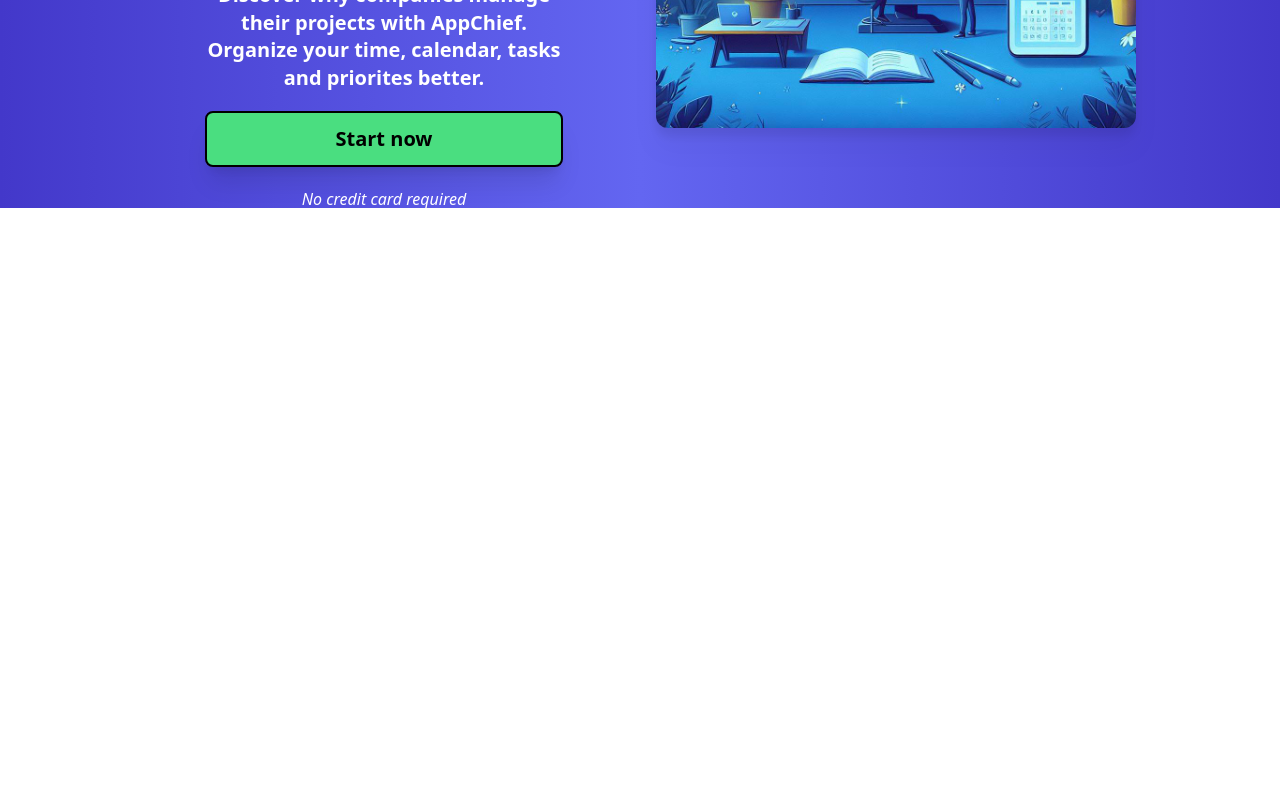
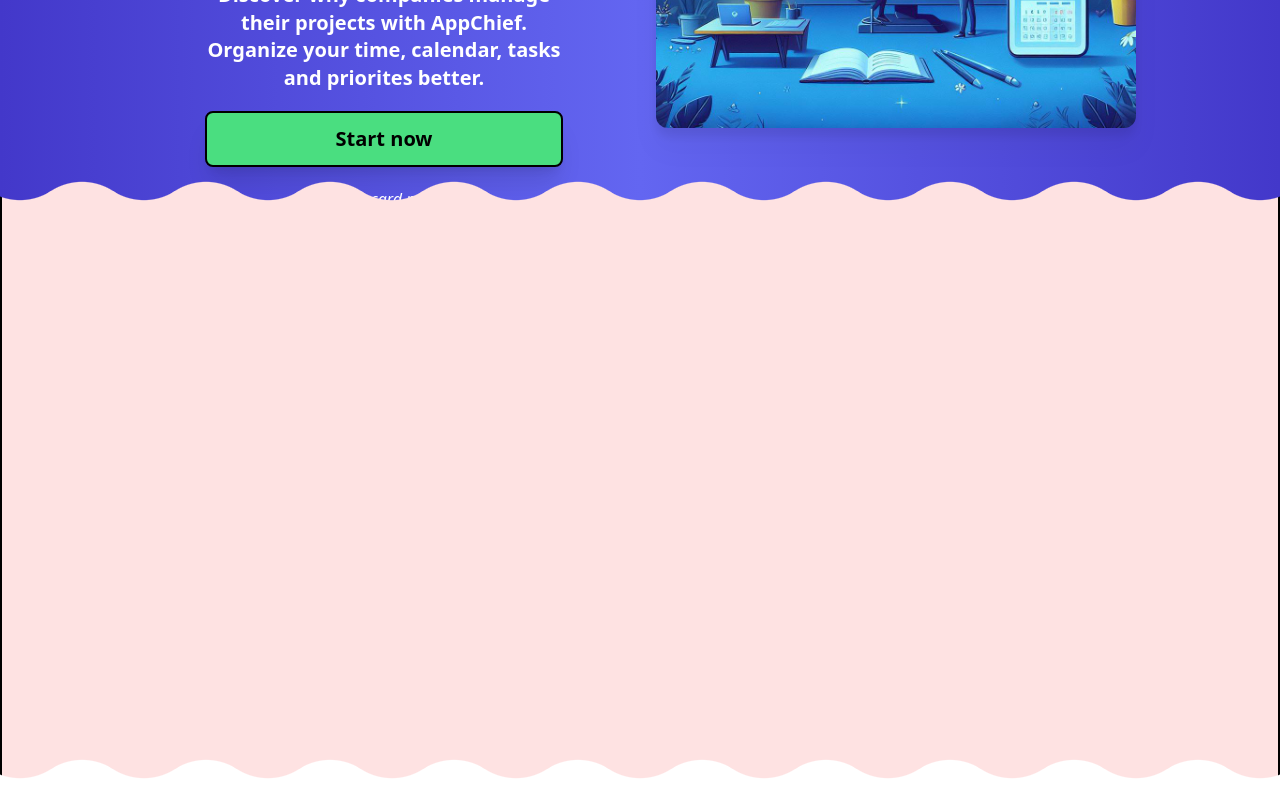
Before and after one commit to piotrjass/Angular-Manager-App, an Angular app: page / in a window 1280 px wide. Shown: the part 518-1318 px from the top of the page. Before the commit the page ends 800 px from the top, so only its background shows below. Built offline with nearby package versions, Linux system fonts and the light colour scheme.

Commit message:
Added wavy shape

```diff
--- /dev/null
+++ b/src/core/components/landing-page/short-description/short-description.component.css
@@ -0,0 +1,12 @@
+.box {
+  --mask: radial-gradient(57.18px at 50% 79.05px, #000 99%, #0000 101%)
+      calc(50% - 62px) 0/124px 51% repeat-x,
+    radial-gradient(57.18px at 50% -48.05px, #0000 99%, #000 101%) 50% 31px/124px
+      calc(51% - 31px) repeat-x,
+    radial-gradient(57.18px at 50% calc(100% - 79.05px), #000 99%, #0000 101%)
+      50% 100%/124px 51% repeat-x,
+    radial-gradient(57.18px at 50% calc(100% + 48.05px), #0000 99%, #000 101%)
+      calc(50% - 62px) calc(100% - 31px) / 124px calc(51% - 31px) repeat-x;
+  -webkit-mask: var(--mask);
+  mask: var(--mask);
+}
--- /dev/null
+++ b/src/core/components/landing-page/short-description/short-description.component.html
@@ -0,0 +1,3 @@
+<div class="box w-[full] mt-[-3rem] h-[40rem] bg-red-100 border-2 border-black">
+  <p>works</p>
+</div>
--- a/src/layout/home/home-page/home-page.component.html
+++ b/src/layout/home/home-page/home-page.component.html
@@ -1,2 +1,3 @@
 <app-top-navbar></app-top-navbar>
 <app-hero-section></app-hero-section>
+<app-short-description></app-short-description>
--- a/src/layout/home/navbar/top-navbar/top-navbar.component.html
+++ b/src/layout/home/navbar/top-navbar/top-navbar.component.html
@@ -1,7 +1,7 @@
 <nav>
-  <div class="p-5 border-b-2 border-gray-200 flex items-center">
+  <div class="px-10 py-5 border-b-2 border-gray-200 flex items-center">
     <app-logo></app-logo>
-    <ul class="flex w-full md:w-[70%] mx-auto justify-evenly">
+    <ul class="flex w-full md:w-[30%] mx-auto justify-evenly">
       @for (title of titles; track title) {
       <app-navbar-list-item [title]="title"></app-navbar-list-item>
       } @empty {
```
Also changed, not shown: src/core/components/landing-page/short-description/short-description.component.ts (added, +12 -0 lines), src/layout/home/home-page/home-page.component.ts (+7 -2 lines), src/core/components/landing-page/hero-section/hero-section.component.css (renamed from src/core/components/hero-section/hero-section.component.css), src/core/components/landing-page/hero-section/hero-section.component.html (renamed from src/core/components/hero-section/hero-section.component.html), src/core/components/landing-page/hero-section/hero-section.component.ts (renamed from src/core/components/hero-section/hero-section.component.ts), 2 other files (tests, documents, lock files or other folders).
